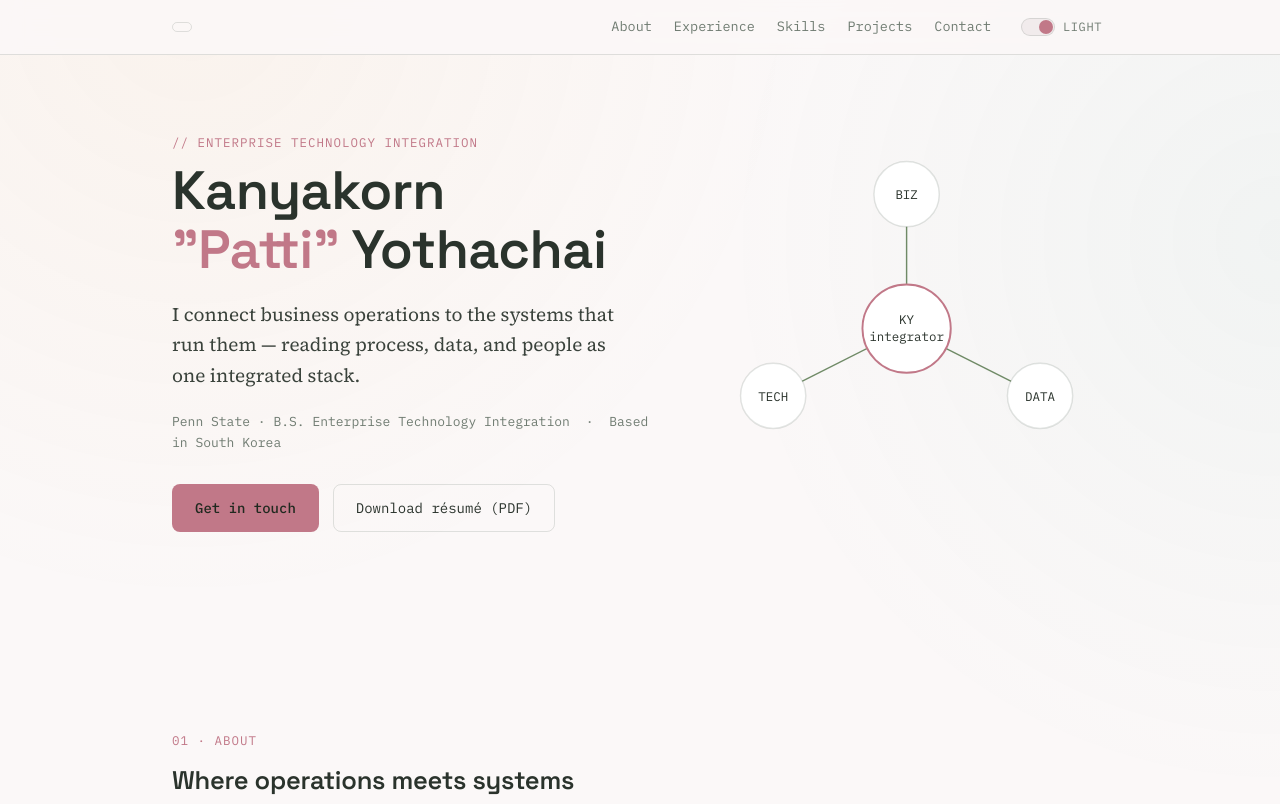
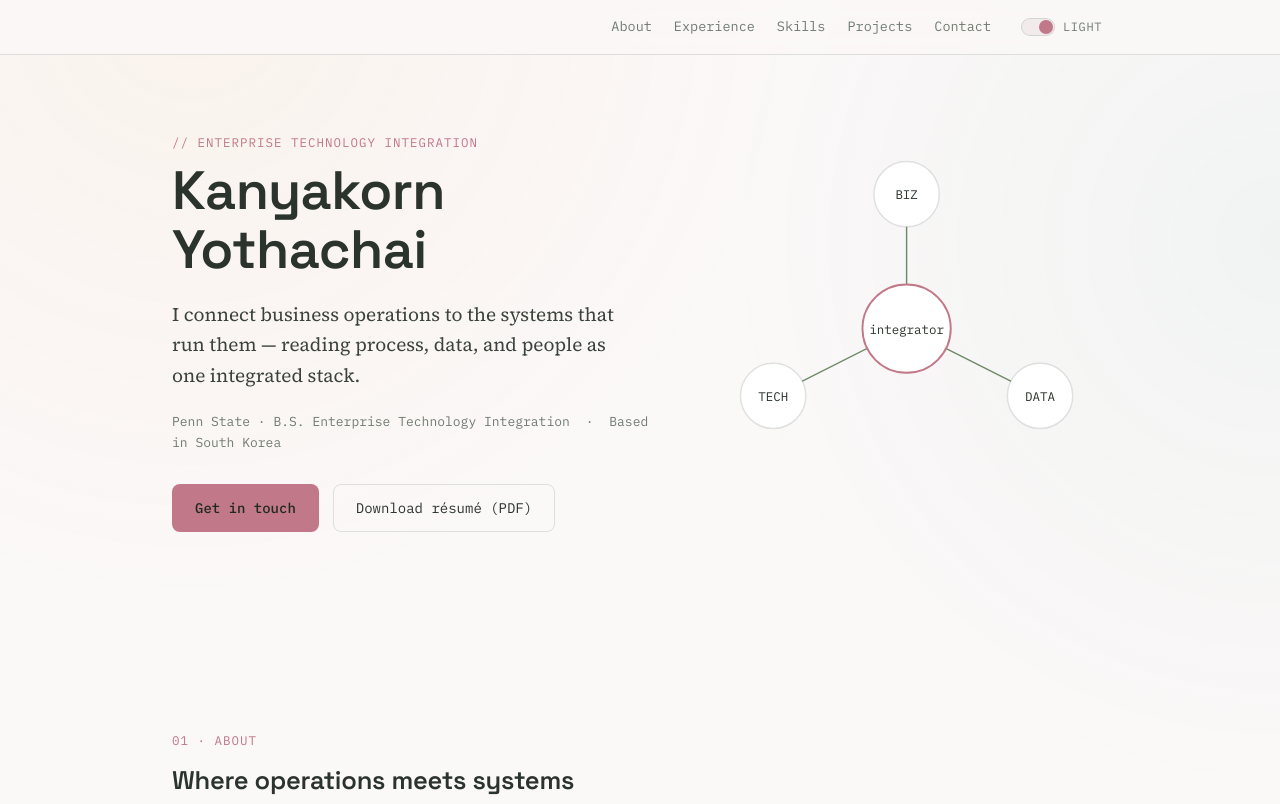
Before and after one commit to kxydata/Portfolio, a plain HTML site: page index.html in a window 1280 px wide. Shown: the top 804 px of the page. Drawn offline with Linux system fonts and the light colour scheme.

Commit message:
Remove nickname 'Patti' from index.html

```diff
--- a/index.html
+++ b/index.html
@@ -14,7 +14,6 @@
 
 <header class="site-header" id="top">
   <div class="header-inner">
-    <span class="brand"></span>
     <nav class="main-nav">
       <a href="#about">About</a>
       <a href="#experience">Experience</a>
@@ -34,7 +33,7 @@
   <section class="hero">
     <div class="hero-copy">
       <p class="eyebrow">// enterprise technology integration</p>
-      <h1>Kanyakorn<br><span class="hero-nick">"Patti"</span> Yothachai</h1>
+      <h1>Kanyakorn<br>Yothachai</h1>
       <p class="hero-tagline">I connect business operations to the systems that run them —
         reading process, data, and people as one integrated stack.</p>
       <div class="hero-meta">
@@ -56,8 +55,7 @@
 
         <g class="node node-center">
           <circle cx="210" cy="210" r="46"></circle>
-          <text x="210" y="205">KY</text>
-          <text x="210" y="223" class="node-sub">integrator</text>
+          <text x="210" y="216" class="node-sub">integrator</text>
         </g>
 
         <g class="node node-outer">
@@ -250,7 +248,7 @@
 </main>
 
 <footer class="site-footer">
-  <p>Kanyakorn "Patti" Yothachai · Built for IST 256, GenAI-assisted per course guidance</p>
+  <p>Kanyakorn Yothachai · Built for IST 256, GenAI-assisted per course guidance</p>
 </footer>
 
 <div id="toast" class="toast" role="status" aria-live="polite"></div>
```
